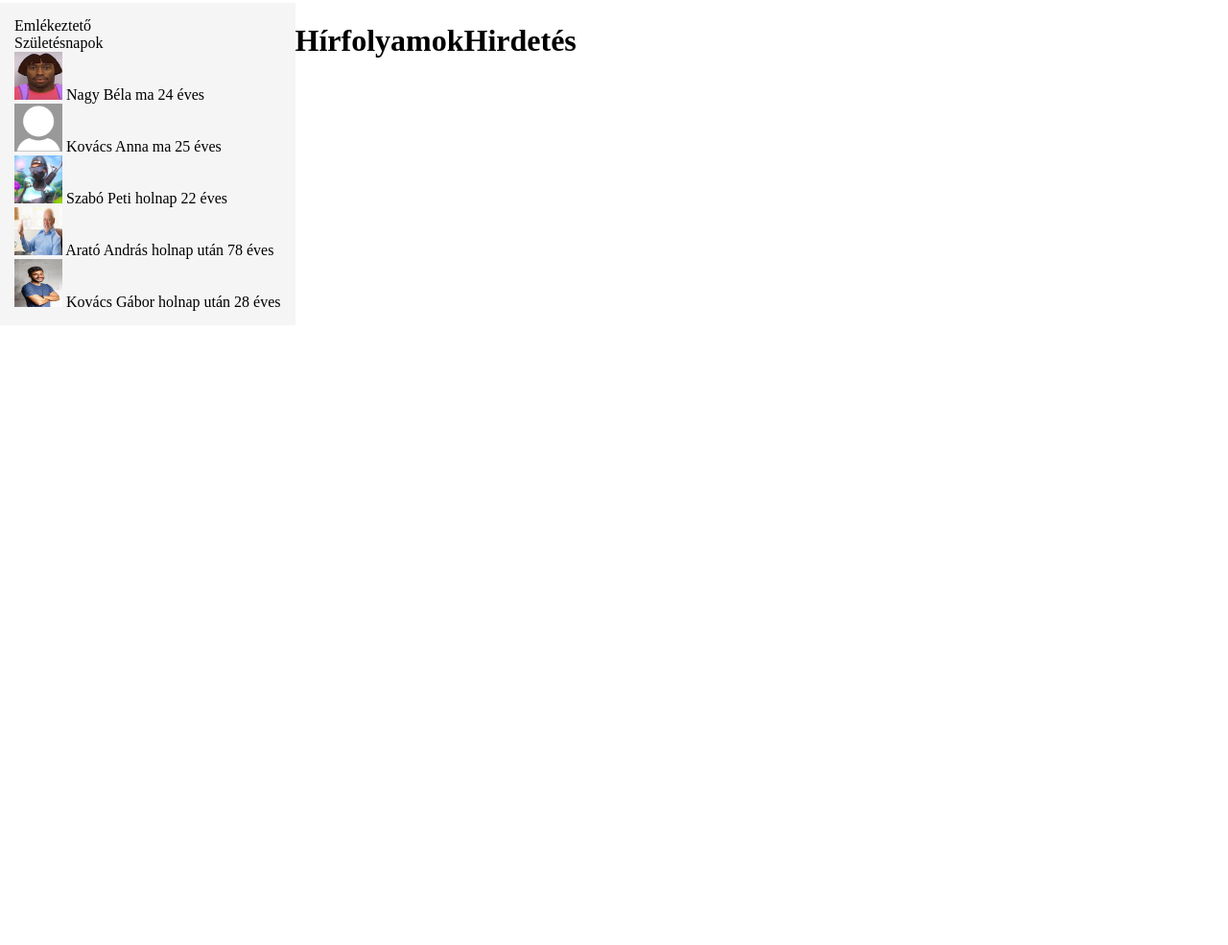
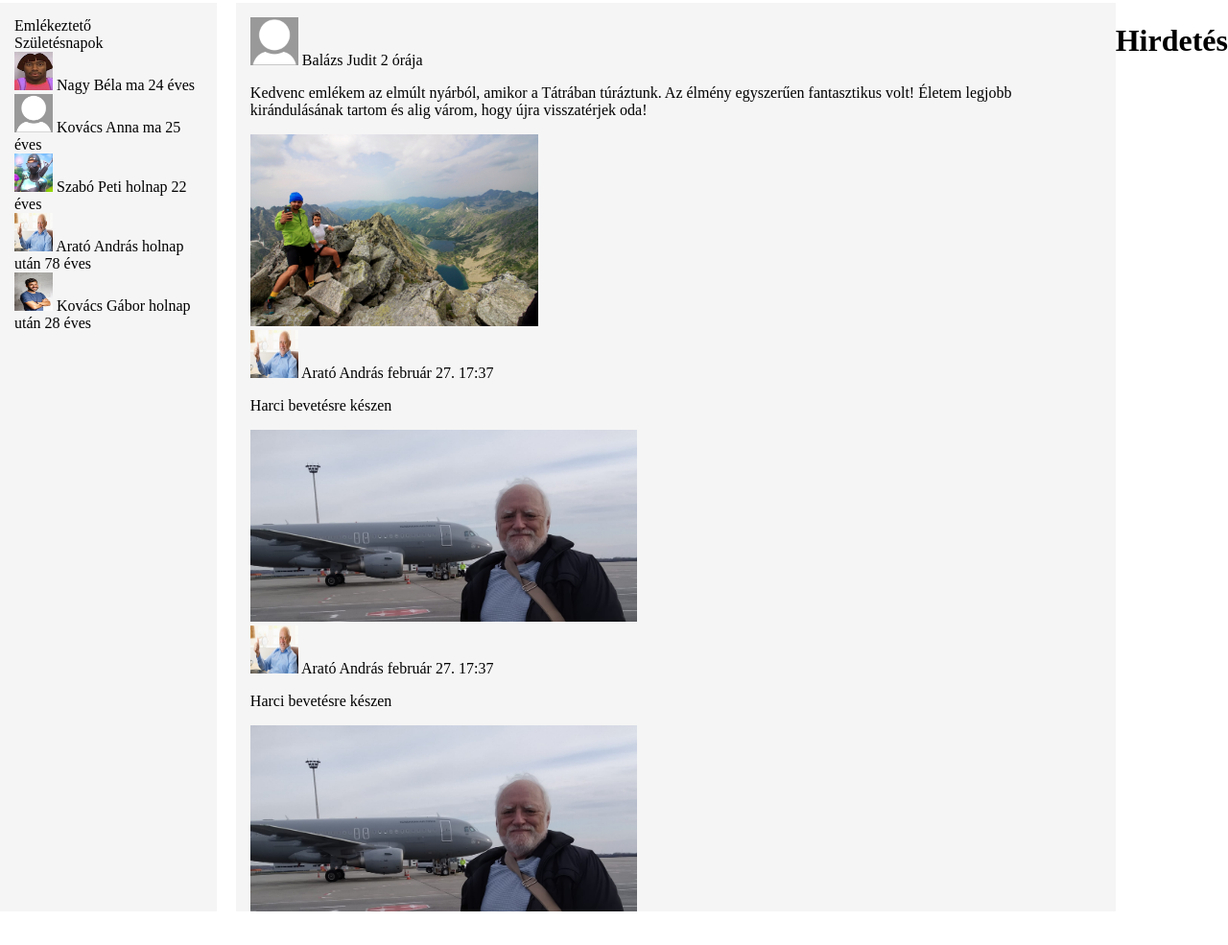
Before and after one commit to bmartin042503/iwiw-webterv, a PHP site: page /pages/home.html in a window 1280 px wide. Shown: the part 67-1052 px from the top of the page at 96% size. Run offline with PHP 8.4, Linux system fonts and the light colour scheme.

Commit message:
fájlhierarchia módosítás + néhány tesztbejegyzés

```diff
--- a/css/home.css
+++ b/css/home.css
@@ -116,6 +116,23 @@ main {
 }
 
 .brday-profile {
+    height: 40px;
+    width: 40px;
+}
+
+.post-user-img {
     height: 50px;
     width: 50px;
 }
+
+.post-img {
+    max-height: 200px;
+}
+
+.posts {
+    padding: 15px;
+    margin-left: 20px;
+    background-color: #F5F5F5;
+    overflow: scroll;
+    max-height: 90vh;
+}
--- a/js/user.js
+++ b/js/user.js
@@ -10,14 +10,14 @@ class User {
 }
 
 const users = [
-    new User(0, "Nagy Béla", "1999/05/25", "bela@example.com", 456, "../img/users/user-1.png"),
+    new User(0, "Nagy Béla", "1999/05/25", "bela@example.com", 456, "../img/static/users/user-1.png"),
     new User(1, "Kovács Anna", "1998/02/14", "anna@example.com", 102, "../img/static/default-profile.png"),
-    new User(0, "Szabó Peti", "2001/11/08", "peter@example.com", 34, "../img/users/user-2.png"),
-    new User(0, "Arató András", "1945/05/11", "arato.andras@example.com", 789, "../img/users/user-4.png"),
-    new User(0, "Kovács Gábor", "1995/12/01", "gabor@example.com", 65, "../img/users/user-5.png"),
-    new User(0, "Kertész Kolompár", "2002/03/27", "andras@example.com", 432, "../img/users/user-6.png"),
+    new User(0, "Szabó Peti", "2001/11/08", "peter@example.com", 34, "../img/static/users/user-2.png"),
+    new User(0, "Arató András", "1945/05/11", "arato.andras@example.com", 789, "../img/static/users/user-4.png"),
+    new User(0, "Kovács Gábor", "1995/12/01", "gabor@example.com", 65, "../img/static/users/user-5.png"),
+    new User(0, "Kertész Kolompár", "2002/03/27", "andras@example.com", 432, "../img/static/users/user-6.png"),
     new User(1, "Varga Boglárka", "2000/08/10", "boglarka@example.com", 987, "../img/static/default-profile.png"),
     new User(1, "Balázs Judit", "1994/06/17", "judit@example.com", 23, "../img/static/default-profile.png"),
-    new User(0, "Molnár Zsolt", "1997/01/09", "zsolt@example.com", 156, "../img/users/user-9.png"),
-    new User(0, "Kovács József", "2000/10/02", "istvan@example.com", 347, "../img/users/user-10.png")
+    new User(0, "Molnár Zsolt", "1997/01/09", "zsolt@example.com", 156, "../img/static/users/user-9.png"),
+    new User(0, "Kovács József", "2000/10/02", "istvan@example.com", 347, "../img/static/users/user-10.png")
 ];
--- a/pages/home.html
+++ b/pages/home.html
@@ -96,7 +96,27 @@
                 </div>
             </div>
             <div class="posts">
-                <h1>Hírfolyamok</h1>
+                <div class="post">
+                    <img class="post-user-img" src="../img/static/default-profile.png" alt="profilkép">
+                    <span class="post-user-name">Balázs Judit</span>
+                    <span class="post-date">2 órája</span>
+                    <p class="post-description">Kedvenc emlékem az elmúlt nyárból, amikor a Tátrában túráztunk. Az élmény egyszerűen fantasztikus volt! Életem legjobb kirándulásának tartom és alig várom, hogy újra visszatérjek oda!</p>
+                    <img class="post-img" src="../img/static/posts/post-2.jpg" alt="bejegyzés képe">
+                </div>
+                <div class="post">
+                    <img class="post-user-img" src="../img/static/users/user-4.png" alt="profilkép">
+                    <span class="post-user-name">Arató András</span>
+                    <span class="post-date">február 27. 17:37</span>
+                    <p class="post-description">Harci bevetésre készen</p>
+                    <img class="post-img" src="../img/static/posts/post-1.jpg" alt="bejegyzés képe">
+                </div>
+                <div class="post">
+                    <img class="post-user-img" src="../img/static/users/user-4.png" alt="profilkép">
+                    <span class="post-user-name">Arató András</span>
+                    <span class="post-date">február 27. 17:37</span>
+                    <p class="post-description">Harci bevetésre készen</p>
+                    <img class="post-img" src="../img/static/posts/post-1.jpg" alt="bejegyzés képe">
+                </div>
             </div>
             <div class="ad-container">
                 <h1>Hirdetés</h1>
```
Also changed, not shown: img/static/posts/post-1.jpg (added), img/static/posts/post-2.jpg (added), img/static/users/user-1.png (renamed from img/users/user-1.png), img/static/users/user-10.png (renamed from img/users/user-10.png), img/static/users/user-2.png (renamed from img/users/user-2.png), img/static/users/user-4.png (renamed from img/users/user-4.png), img/static/users/user-5.png (renamed from img/users/user-5.png), img/static/users/user-6.png (renamed from img/users/user-6.png), img/static/users/user-9.png (renamed from img/users/user-9.png).
